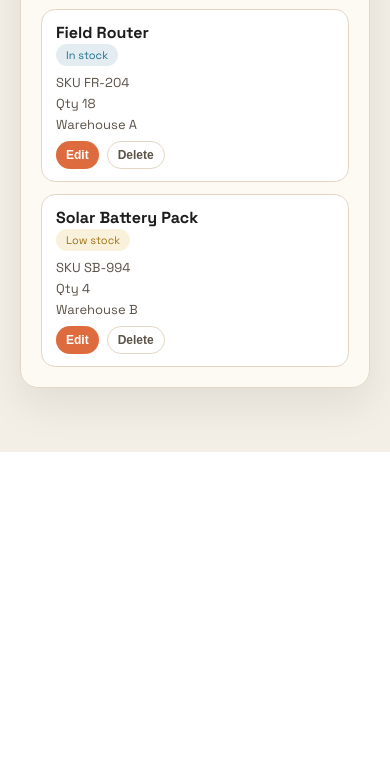
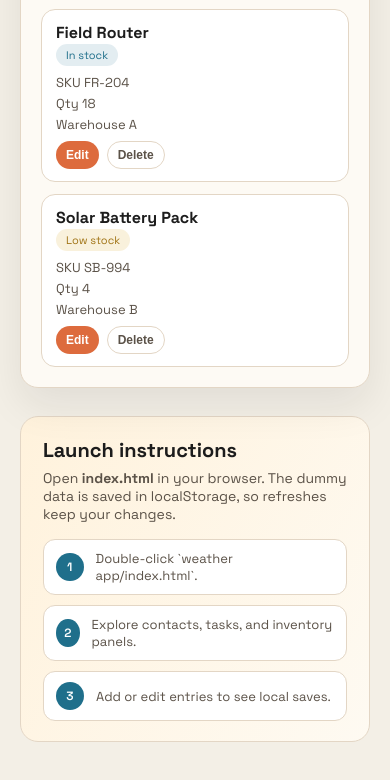
Before and after one commit to fonsi-skater/productivity-agent, a plain HTML site: page weather app/index.html in a window 390 px wide. Shown: the part 2784-3564 px from the top of the page. Before the commit the page ends 3236 px from the top, so only its background shows below. Drawn offline with Linux system fonts and the light colour scheme.

Commit message:
Add docs, launch instructions, and ignore rules

```diff
--- a/weather app/index.html
+++ b/weather app/index.html
@@ -190,6 +190,30 @@
           <div id="list-inventory" class="list"></div>
         </section>
       </main>
+
+      <section class="launch">
+        <div>
+          <h3>Launch instructions</h3>
+          <p>
+            Open <strong>index.html</strong> in your browser. The dummy data is
+            saved in localStorage, so refreshes keep your changes.
+          </p>
+        </div>
+        <div class="launch-steps">
+          <div class="step">
+            <span>1</span>
+            <p>Double-click `weather app/index.html`.</p>
+          </div>
+          <div class="step">
+            <span>2</span>
+            <p>Explore contacts, tasks, and inventory panels.</p>
+          </div>
+          <div class="step">
+            <span>3</span>
+            <p>Add or edit entries to see local saves.</p>
+          </div>
+        </div>
+      </section>
     </div>
 
     <script src="app.js"></script>
--- a/weather app/styles.css
+++ b/weather app/styles.css
@@ -115,6 +115,64 @@ h1 {
   display: grid;
   grid-template-columns: repeat(auto-fit, minmax(280px, 1fr));
   gap: 20px;
+}
+
+.launch {
+  margin-top: 28px;
+  padding: 20px 22px;
+  border-radius: 18px;
+  background: linear-gradient(120deg, #fff2dc, #fefaf2);
+  border: 1px solid var(--stroke);
+  display: grid;
+  gap: 16px;
+  grid-template-columns: minmax(0, 1fr) minmax(0, 1.4fr);
+  align-items: center;
+  animation: reveal 0.8s ease-out;
+}
+
+.launch h3 {
+  margin: 0 0 6px;
+  font-size: 20px;
+}
+
+.launch p {
+  margin: 0;
+  color: var(--muted);
+  font-size: 14px;
+}
+
+.launch-steps {
+  display: grid;
+  gap: 10px;
+}
+
+.step {
+  display: flex;
+  align-items: center;
+  gap: 12px;
+  padding: 10px 12px;
+  border-radius: 12px;
+  background: #fff;
+  border: 1px solid var(--stroke);
+}
+
+.step span {
+  height: 28px;
+  width: 28px;
+  border-radius: 50%;
+  background: var(--accent-2);
+  color: #fff;
+  display: inline-flex;
+  align-items: center;
+  justify-content: center;
+  font-size: 12px;
+  font-weight: 600;
+}
+
+.step p {
+  margin: 0;
+  font-size: 13px;
+  color: var(--muted);
 }
 
 .panel {
@@ -306,6 +364,10 @@ button.ghost {
   .search {
     width: 100%;
   }
+
+  .launch {
+    grid-template-columns: 1fr;
+  }
 }
 
 @keyframes reveal {
```
Also changed, not shown: fonsi.html (added, +127 -0 lines), 3 other files.
